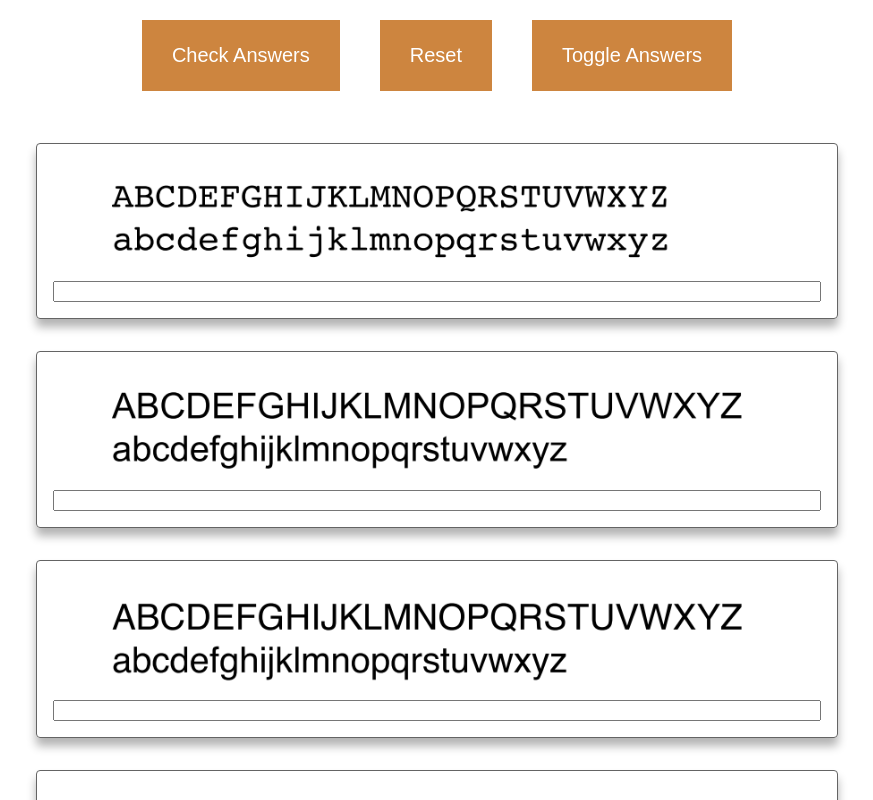
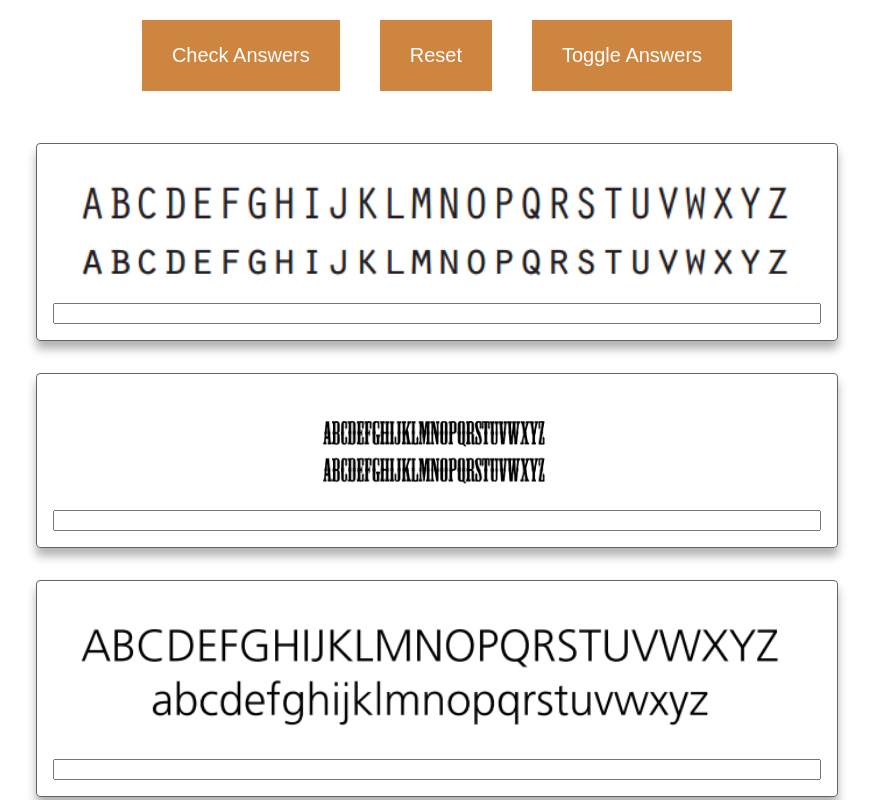
Before and after one commit to nathan-isaac/react-type-review, a React (Create React App) app: page / in a window 1280 px wide. Shown: the top 800 px of the page, without its empty margins (203-1076 px from the left). Built offline with nearby package versions, Linux system fonts and the light colour scheme.

Commit message:
Add shuffle questions feature

```diff
--- a/src/entities/Quiz.js
+++ b/src/entities/Quiz.js
@@ -1,8 +1,10 @@
+import shuffleArray from "../support/shuffleArray.js";
+
 export default class Quiz {
   constructor(questions = []) {
     this.ended = false;
     this.showAnswers = false;
-    this.questions = questions;
+    this.questions = shuffleArray(questions);
   }
 
   addQuestion(question) {
--- /dev/null
+++ b/src/support/shuffleArray.js
@@ -0,0 +1,8 @@
+export default function (array) {
+    array = [...array];
+    for (let i = array.length - 1; i > 0; i--) {
+      const j = Math.floor(Math.random() * (i + 1));
+      [array[i], array[j]] = [array[j], array[i]]; // eslint-disable-line no-param-reassign
+    }
+    return array;
+}
```
